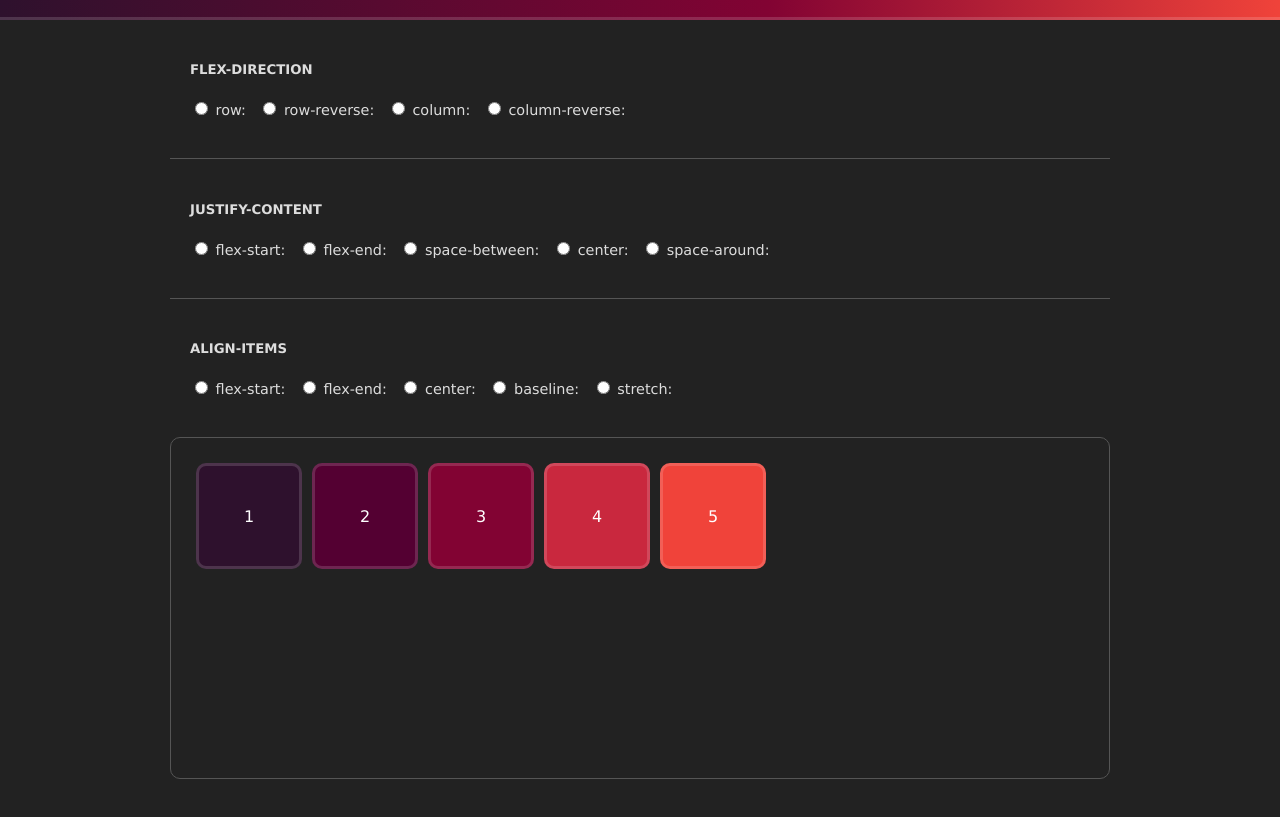
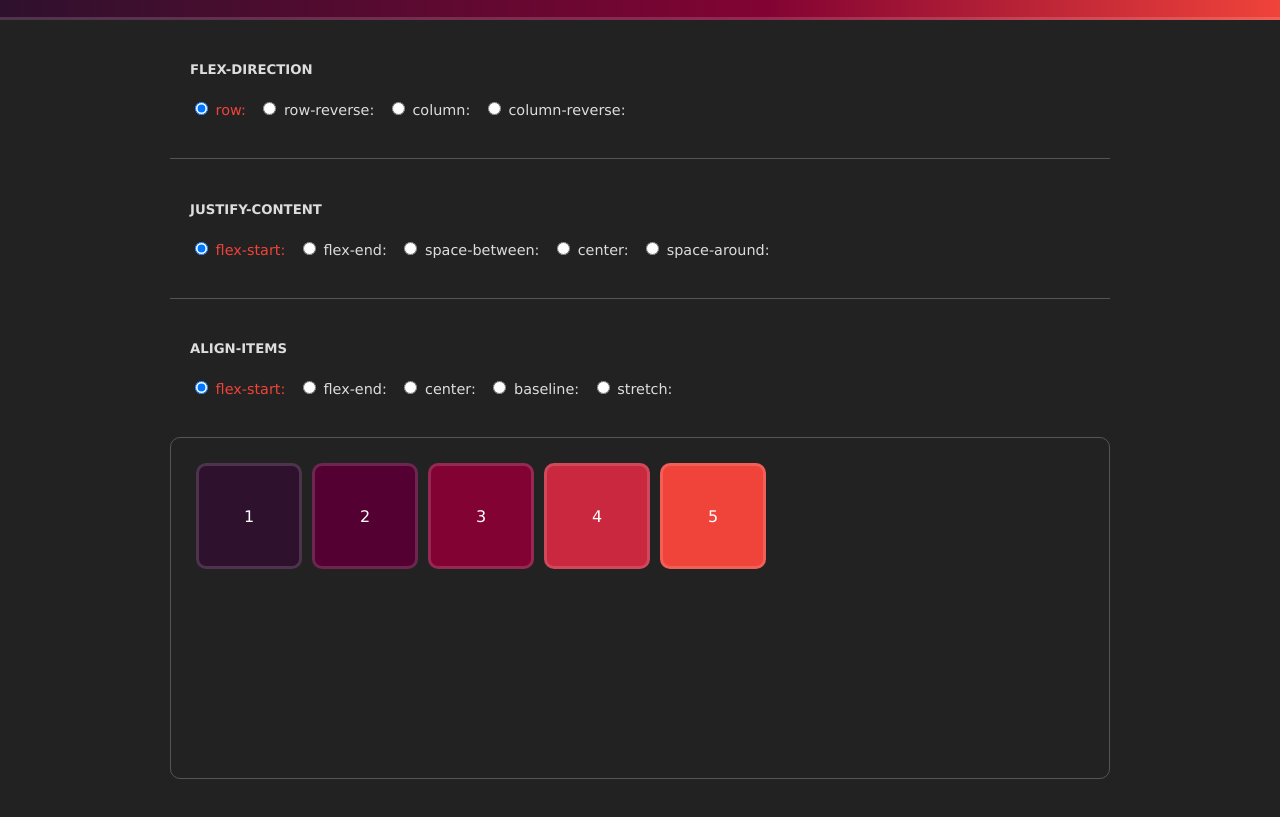
Before and after one commit to frankiesmith/flexbox-playground, a plain HTML site: page index.html in a window 1280 px wide. Shown: the part 61-878 px from the top of the page. Drawn offline with nearby package versions, Linux system fonts and the light colour scheme.

Commit message:
added default checked states

```diff
--- a/index.html
+++ b/index.html
@@ -22,7 +22,7 @@
     <div class="copy f-d">
     <h5> FLEX-DIRECTION </h5>
     <div class="radio">
-      <input class="f-d-row-radio"name="flex-direction"type="radio"id="r1">
+      <input class="f-d-row-radio"name="flex-direction"type="radio"id="r1"checked="checked">
       <label for="r1">row:</label>
       <input class="f-d-row-reverse-radio"name="flex-direction"type="radio"id="r1">
       <label for="r1">row-reverse:</label>
@@ -36,7 +36,7 @@
   <div class="copy j-c">
     <h5> JUSTIFY-CONTENT </h5>
     <div class="radio">
-      <input class="j-c-flex-start-radio"name="justify-content"type="radio"id="r1">
+      <input class="j-c-flex-start-radio"name="justify-content"type="radio"id="r1"checked="checked">
       <label for="r1">flex-start:</label>
       <input class="j-c-flex-end-radio"name="justify-content"type="radio"id="r1">
       <label for="r1">flex-end:</label>
@@ -53,7 +53,7 @@
   <div class="copy a-i">
     <h5> ALIGN-ITEMS </h5>
     <div class="radio">
-      <input class="ai-flex-start-radio"name="align-items"type="radio"id="r1">
+      <input class="ai-flex-start-radio"name="align-items"type="radio"id="r1"checked="checked">
       <label for="r1">flex-start:</label>
       <input class="ai-flex-end-radio"name="align-items"type="radio"id="r1">
       <label for="r1">flex-end:</label>
```
